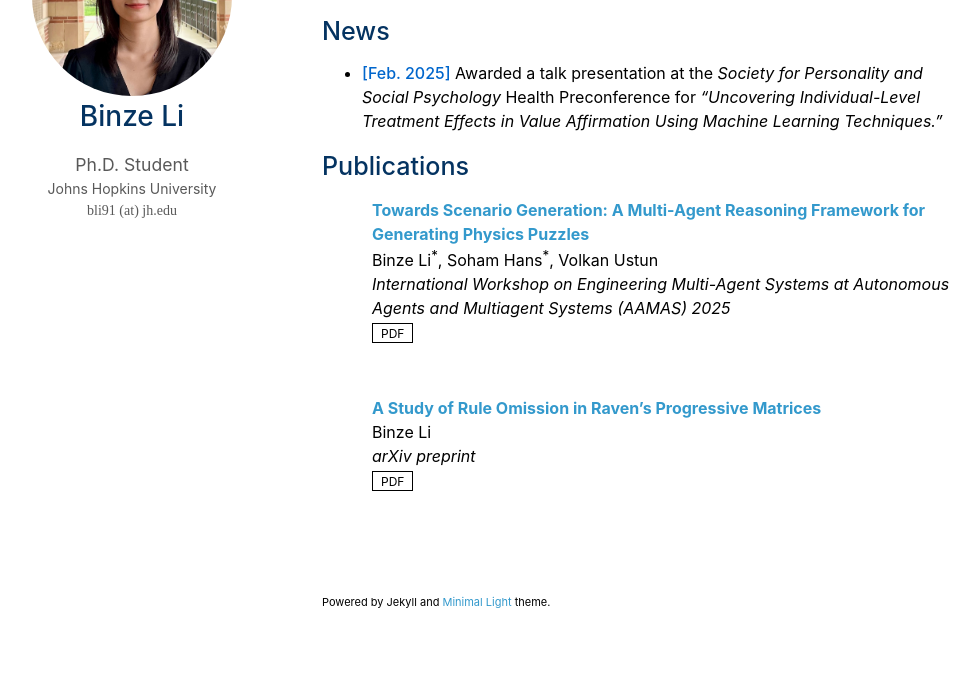
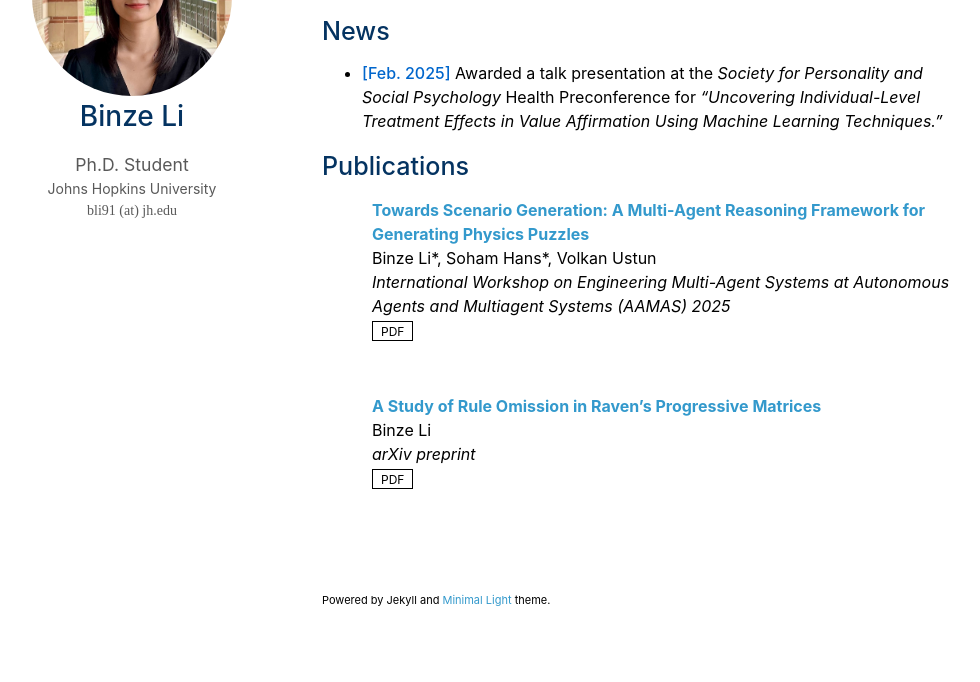
Before and after one commit to binzeli/binzeli.github.io, a Jekyll site: the page built from index.md, in a window 1280 px wide and 900 px high, scrolled down 509 px. Shown: the part 218-900 px from the top of the window, without its empty margins (148-1128 px from the left). Built offline with Jekyll 4.4.1, drawn with Linux system fonts in a browser that asks for light colours; a style sheet for code colours, icons or effects is not loaded; our own code applies the rules of GitHub Pages for plain Markdown files.

```diff
--- a/_data/publications.yml
+++ b/_data/publications.yml
@@ -1,7 +1,7 @@
 main:
 
   - title: "Towards Scenario Generation: A Multi-Agent Reasoning Framework for Generating Physics Puzzles"
-    authors: "Binze Li<sup>*</sup>, Soham Hans<sup>*</sup>, Volkan Ustun"
+    authors: "Binze Li*, Soham Hans*, Volkan Ustun"
     conference_short: "EMAS 2025"
     conference: "International Workshop on Engineering Multi-Agent Systems at Autonomous Agents and Multiagent Systems (AAMAS) 2025"
     pdf: https://emas.in.tu-clausthal.de/2025/assets/pdfs/emas2025-4.pdf
```
